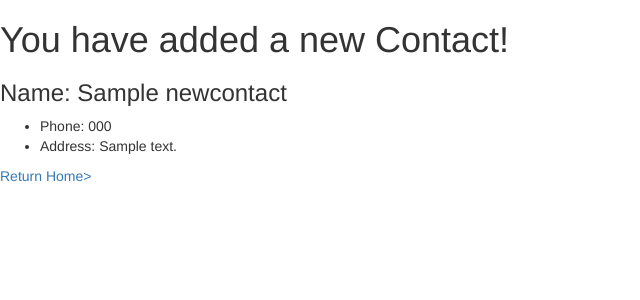
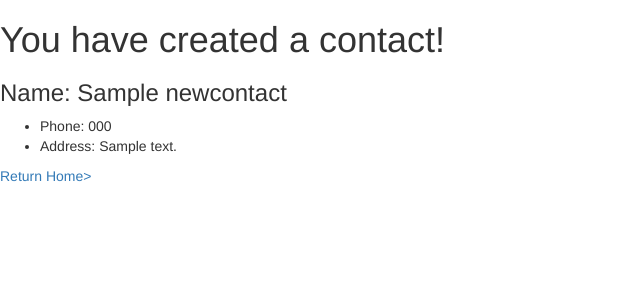
Before and after one commit to sammartinez/codereview_address_book, a PHP site: template views/create_contact.html.twig in a window 1280 px wide. Shown: the top 300 px of the page, without its empty margins (0-640 px from the left). Run offline with PHP 8.4, Linux system fonts and the light colour scheme; the template is opened without the code that fills it: most values are stand-ins (such as "Sample title", 1, 10 or a date in 2020); some libraries are stand-ins or nearby versions.

Commit message:
Double checked spacing and comments on the page

```diff
--- a/views/create_contact.html.twig
+++ b/views/create_contact.html.twig
@@ -6,7 +6,7 @@
             <title>Address Book</title>
           </head>
           <body>
-      <h1>You have added a new Contact!</h1>
+              <h1>You have created a contact!</h1>
               <h3> Name: {{ newcontact.getContactName }} </h3>
               <ul>
                 <li>Phone: {{ newcontact.getContactPhone }}</li>
--- a/views/delete_contact.html.twig
+++ b/views/delete_contact.html.twig
@@ -6,7 +6,7 @@
             <title>Address Book</title>
           </head>
           <body>
-      <h1>Everything is Gone!</h1>
+              <h1>Address book cleared!</h1>
               <p><a href="/">Return Home></a></p>
           </body>
         </html>
```
Also changed, not shown: views/address_book.html.twig (+4 -5 lines), src/Contact.php (indentation only). Lines whose indentation alone changed are shown as unchanged.
